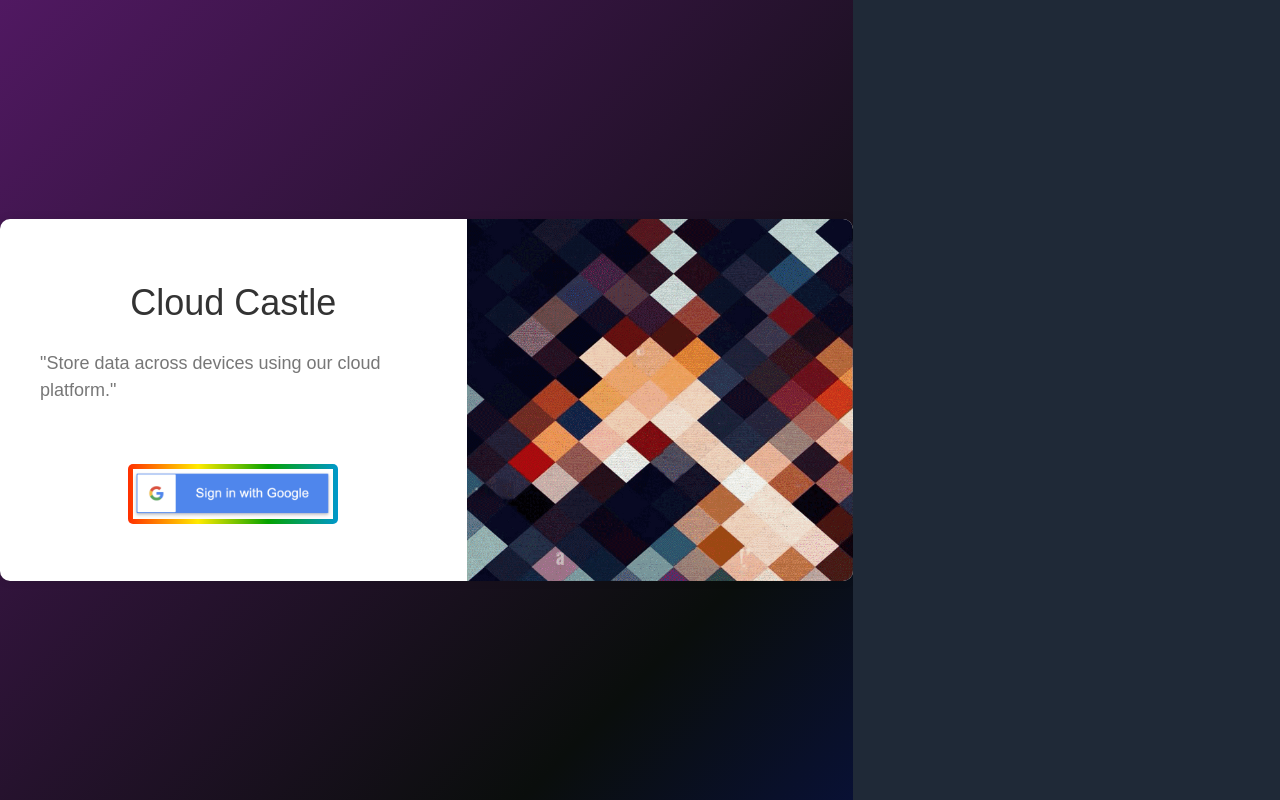
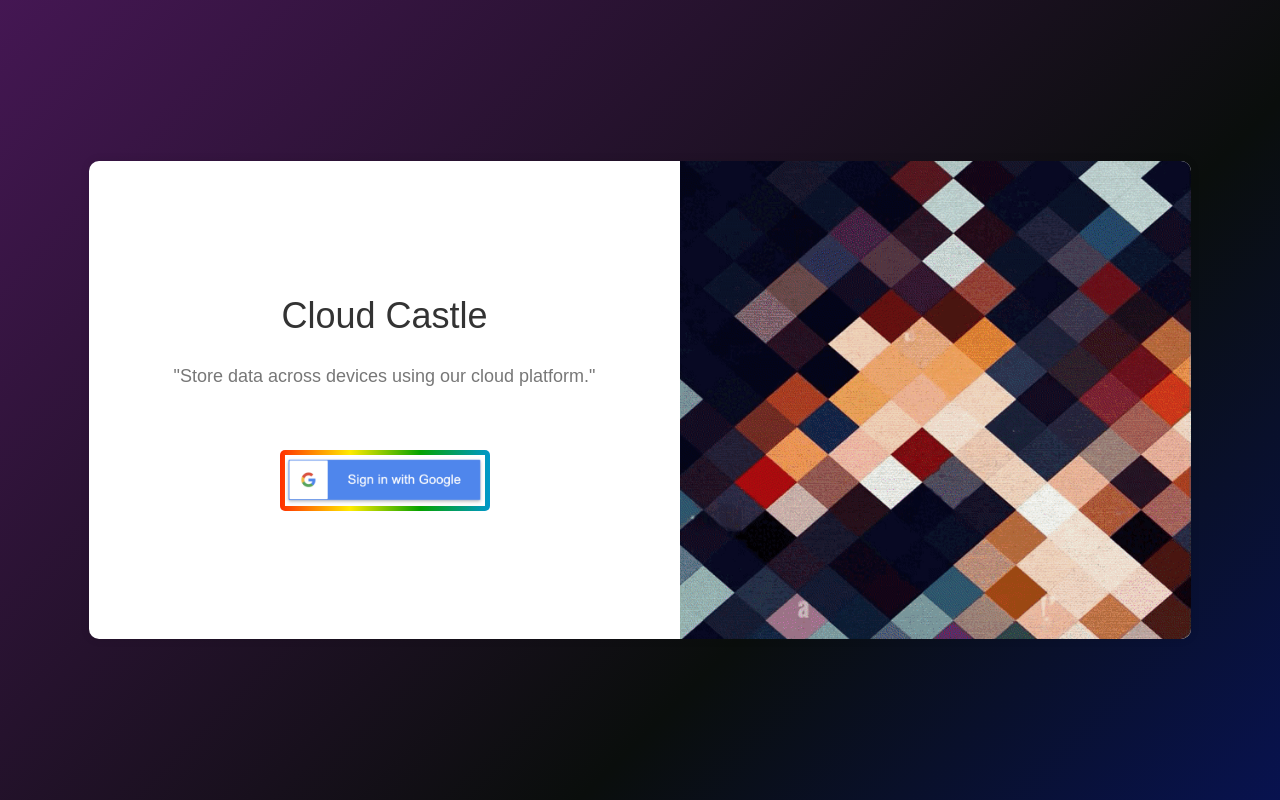
Before and after one commit to snehasishdasz/cloud-file-manager, a Next.js app: page /login in a window 1280 px wide. Built offline with nearby package versions, Linux system fonts and the light colour scheme; no server answers.

Commit message:
login ui optimized

```diff
--- a/pages/login.js
+++ b/pages/login.js
@@ -17,9 +17,8 @@ function login() {
     }
   },[session]);
   return (
-    <div className={style.body}>
-
-    <div className={style.container}>
+    <div className={style.body} style={{position:'absolute', width:'100%'}}>
+    <div className={style.container} >
       <div className={style.leftside}>
         <h1>Cloud Castle</h1>
         <p>"Store data across devices using our cloud platform."</p>
```
